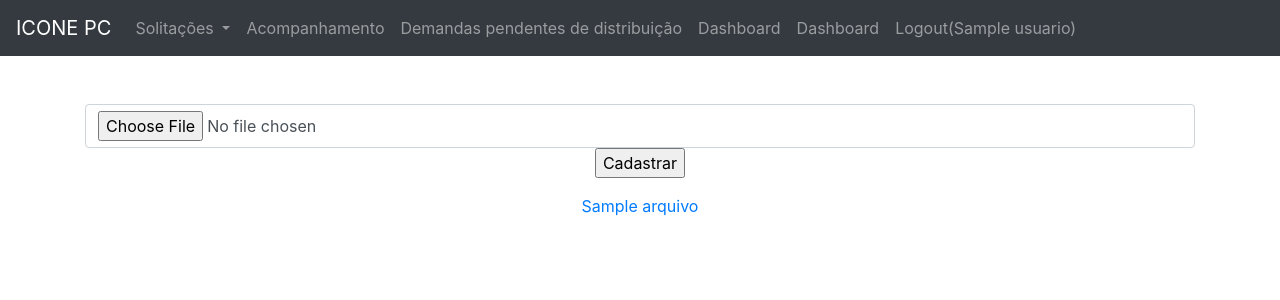
After one commit to pzdd/portal, a Flask app: page /redirecionaDownload in a window 1280 px wide. The commit adds this page. Shown: the top 300 px of the page. Run offline with Flask 3, Linux system fonts and the light colour scheme; a user stored in the database is signed in; tables that the repository leaves empty hold one stand-in row (values such as "Sample post"); some libraries are stand-ins or nearby versions.

Commit message:
melhorias

```diff
--- a/main.py
+++ b/main.py
@@ -1,17 +1,19 @@
+from flask_sqlalchemy import SQLAlchemy
+import os
 from flask import Flask, render_template, request, url_for, redirect, flash, send_file
-from flask_sqlalchemy import SQLAlchemy
+from datetime import datetime
+from flask_login import LoginManager, login_user, logout_user, login_required, current_user
+from werkzeug.utils import secure_filename
+import enum
+from flask_login import LoginManager, UserMixin, login_user, logout_user
 from sqlalchemy.orm import relationship
 from sqlalchemy import Enum
-from flask_login import LoginManager, UserMixin, login_user, logout_user, login_required, current_user
+from wtforms import (StringField, TextAreaField, IntegerField, BooleanField,RadioField,SelectField)
 from flask_wtf import FlaskForm
-from wtforms import (StringField, TextAreaField, IntegerField, BooleanField,RadioField,SelectField)
 from wtforms.validators import InputRequired, Length
-import enum
-import os
-from datetime import datetime
-from werkzeug.utils import secure_filename
-
-
+import base64
+from io import BytesIO
+import codecs
 
 app = Flask(__name__)
 app.config['SQLALCHEMY_DATABASE_URI'] = 'postgresql+psycopg2://postgres:admin@localhost:5432/portal_demandas'
@@ -21,6 +23,7 @@ db = SQLAlchemy()
 
 login_manager = LoginManager()
 login_manager.init_app(app)
+db.init_app(app)
 
 class NivelAcesso(enum.Enum):
     ADMINISTRADOR = 1
@@ -87,22 +90,24 @@ class Anexo(db.Model):
     id_demanda = db.Column(db.BigInteger, db.ForeignKey("demanda.id"))
     demanda = relationship("Demanda", back_populates="anexos")
 
-db.init_app(app)
-
-
-with app.app_context():
-    db.create_all()
+class Arquivo(db.Model):
+    id = db.Column(db.BigInteger, primary_key= True)
+    nome_arquivo = db.Column(db.String(250))
+    extensao = db.Column(db.String(250))
+    base = db.Column(db.Text)#bytea
+    mimetype = db.Column(db.String(250))
 
 class CadastroDemandaForm(FlaskForm):
     titulo = StringField('titulo', validators=[InputRequired(message="Informe o título"),Length(min=1, max=200)])
     descricao = TextAreaField('descricao',validators=[InputRequired(message="Informe a descrição"),Length(max=240)])
     categoria = SelectField('categoria',choices=[i.value for i in CategoriaDemanda],coerce=int, validators=[InputRequired(message="Escolha uma opção")])
 
+with app.app_context():
+    db.create_all()
 
 @login_manager.user_loader
 def loader_user(user_id):
     return Usuario.query.get(user_id)
-
 
 @app.route("/")
 def index():
@@ -158,8 +163,6 @@ def cadastrarDemanda():
         return render_template("home.html")
     if request.method == "GET":
         return render_template("cadastrar_demanda.html",categorias = [i for i in CategoriaDemanda])
-
-
 
 @app.route("/listar_demandas")
 @login_required
@@ -268,5 +271,32 @@ def detalharDemanda(id):
     demanda = Demanda.query.filter_by(id = id).first_or_404()
     return render_template('detalhar_demanda.html', demanda = demanda)
 
+@app.route("/redirecionaDownload")
+@login_required
+def redirecionaDownload():
+    arquivos = Arquivo.query.all()
+    return render_template("arquivos.html", arquivos = arquivos)
+
+@app.route("/cadastra_arquivo", methods=['POST'])
+@login_required
+def cadastraArquivo():
+    if request.method == 'POST':
+        arq = request.files['file']
+        sp = arq.filename.split(".")
+        base = base64.b64encode(arq.read())
+        print(base)
+        arquivo = Arquivo(nome_arquivo = arq.filename, extensao = sp[1],base = base, mimetype= arq.mimetype)
+        db.session.add(arquivo)
+        db.session.commit()
+        arquivos = Arquivo.query.all()
+        return render_template('arquivos.html', arquivos = arquivos)
+
+@app.route('/download_arquivo/<int:id>')
+def download_arquivo(id):
+    arquivo = Arquivo.query.filter_by(id = id).first_or_404()
+    print(arquivo.base)
+    #bytea
+    return send_file(BytesIO(base64.b64decode(arquivo.base)), mimetype=arquivo.mimetype)
+
 if __name__ == "__main__":
     app.run(debug=True)
--- /dev/null
+++ b/templates/arquivos.html
@@ -0,0 +1,11 @@
+{% extends 'base.html'%}
+
+{% block content%}
+    <form action="{{url_for('cadastraArquivo')}}" method="post" enctype="multipart/form-data">
+        <input type="file" name="file" class="form-control"/>
+        <input type="submit" value="Cadastrar">
+    </form>
+    {% for arquivo in arquivos %}
+    <a href="{{url_for('download_arquivo', id = arquivo.id)}}" target="_blank">{{arquivo.nome_arquivo}}</a>
+    {%endfor%}
+{% endblock %}
--- a/templates/base.html
+++ b/templates/base.html
@@ -36,6 +36,9 @@
                 <li class="nav-item">
                   <a class="nav-link" href="{{ url_for('exibirDashboard')}}">Dashboard</a>
                 </li>
+                <li class="nav-item">
+                  <a class="nav-link" href="{{ url_for('redirecionaDownload')}}">Dashboard</a>
+                </li>
                 {% endif %}
                 <li class="nav-item">
                   <a href="{{url_for('logout')}}" class="nav-link">Logout({{current_user.nomeCompleto}})</a>
```
Also changed, not shown: forms.py (+9 -0 lines), image.py (added, +9 -0 lines), models.py (deleted, +0 -10 lines), pdf2.py (added, +18 -0 lines), pdfs.py (added, +22 -0 lines), views.py (deleted, +0 -8 lines), cbf.png (added), image1.png (added), 2 other files.
